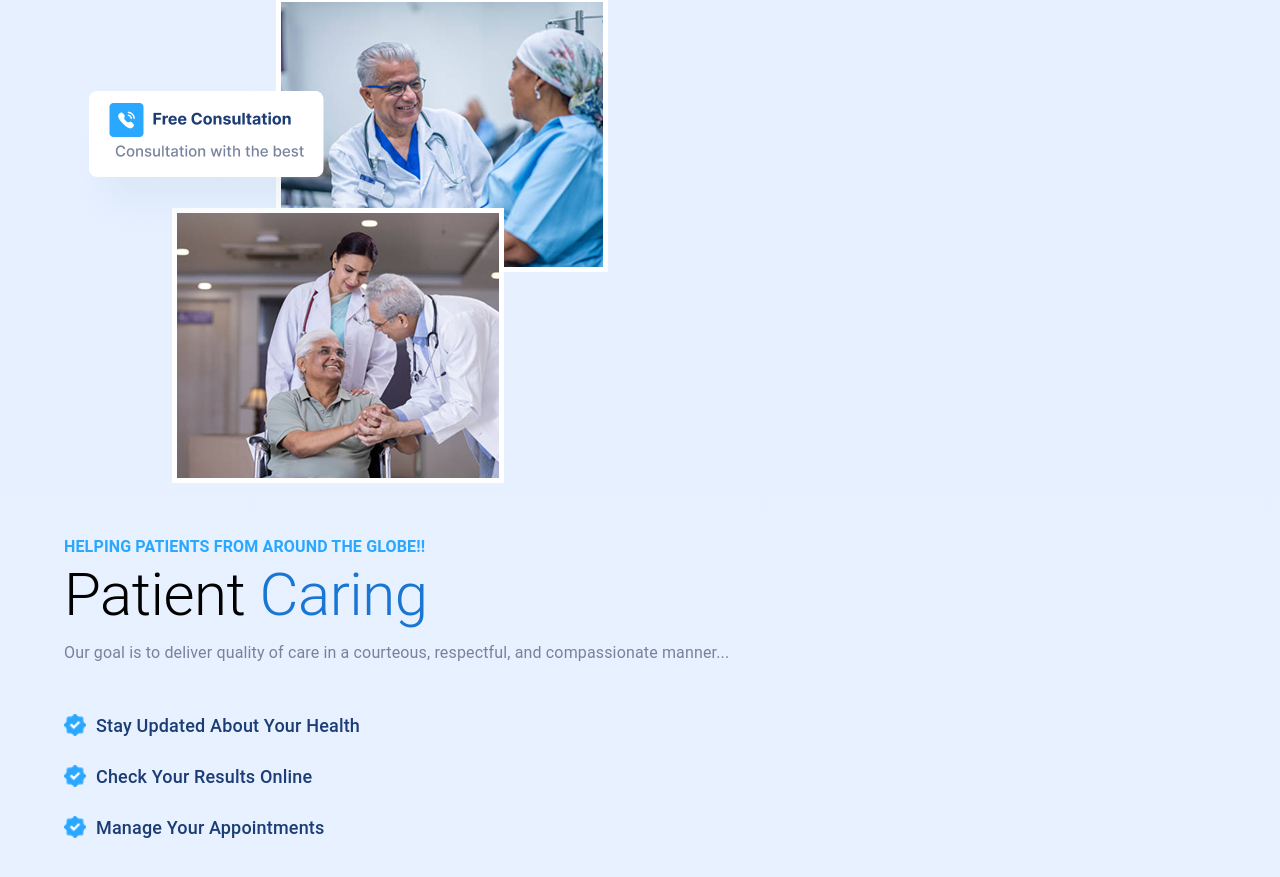
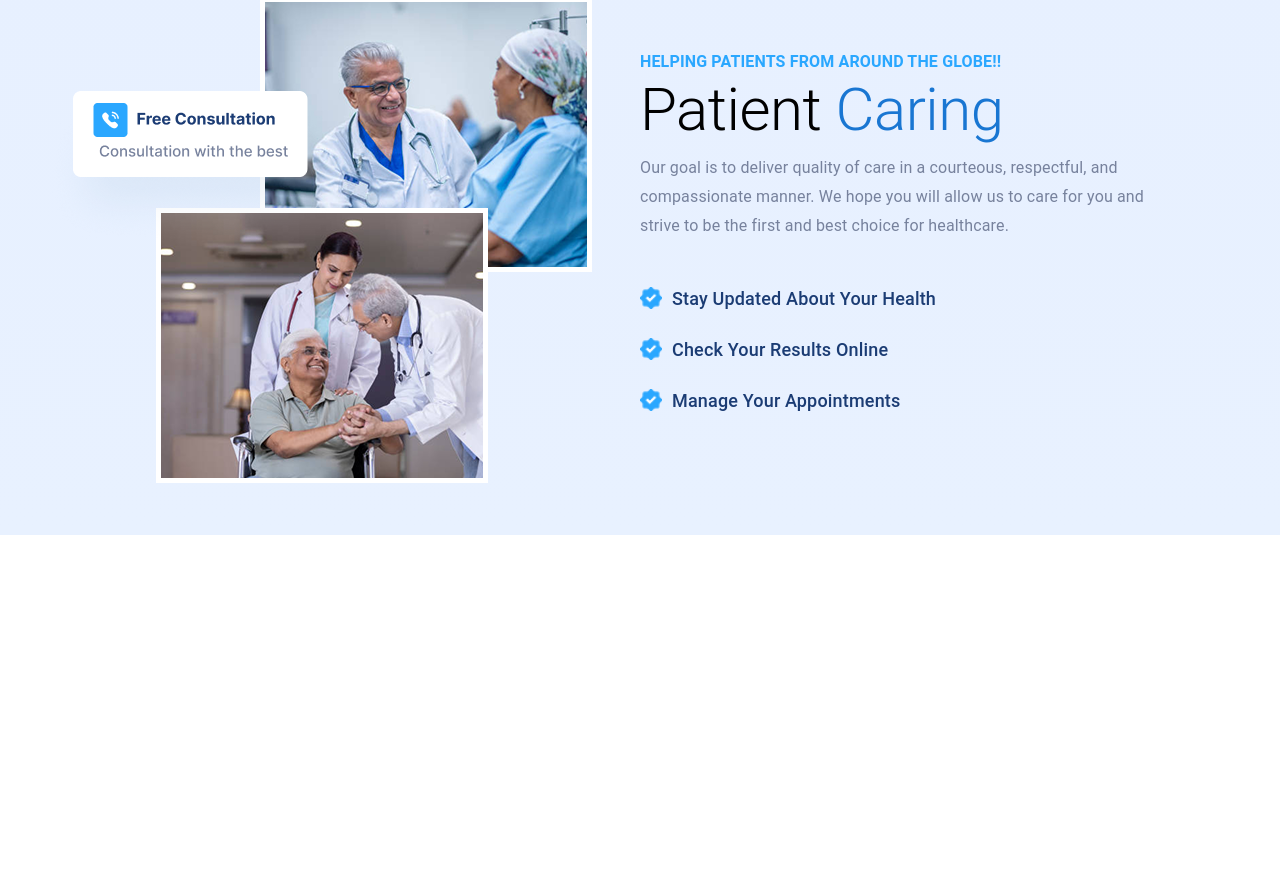
Before and after one commit to reddActim/xmedify_qasimKhan, a React (Create React App) app: page / in a window 1280 px wide. Shown: the part 2438-3315 px from the top of the page. After the commit the page ends 2973 px from the top, so only its background shows below. Built offline with nearby package versions, Linux system fonts and the light colour scheme.

Commit message:
updated patientcare

```diff
--- a/src/components/PatientCare/PatientCare.js
+++ b/src/components/PatientCare/PatientCare.js
@@ -4,10 +4,9 @@ import tick from '../../assets/tick-blue.png'
 
 export default function PatientCare() {
   return (
-    <Box py={6} sx={{ background: "linear-gradient(#E7F0FF, #E8F1FF)" }}>
-      <Container>
+    <Box py={6} px={6} sx={{ background: "linear-gradient(#E7F0FF, #E8F1FF)" }}>
         <Grid container spacing={6} alignItems="center">
-          <Grid item xs={12} md={6}>
+          <Grid item xs={6} md={6} >
             <Box
               component="img"
               src={banner}
@@ -15,8 +14,7 @@ export default function PatientCare() {
             />
           </Grid>
 
-          <Grid item xs={12} md={6}>
-            <Box>
+          <Grid item xs={6} md={6} sx={{ maxWidth: "45%"}}>
               <Typography fontWeight={600} color="#2AA7FF">
                 HELPING PATIENTS FROM AROUND THE GLOBE!!
               </Typography>
@@ -24,8 +22,7 @@ export default function PatientCare() {
                 Patient <Box component="span" color="primary.main">Caring</Box>
               </Typography>
               <Typography color="#77829D" lineHeight={1.8} mb={3}>
-                Our goal is to deliver quality of care in a courteous, respectful, and compassionate manner...
-              </Typography>
+Our goal is to deliver quality of care in a courteous, respectful, and compassionate manner. We hope you will allow us to care for you and strive to be the first and best choice for healthcare.              </Typography>
 
               <List sx={{ fontSize: { xs: 12, md: 18 } }}>
                 {["Stay Updated About Your Health", "Check Your Results Online", "Manage Your Appointments"].map((text, i) => (
@@ -44,10 +41,8 @@ export default function PatientCare() {
                   </ListItem>
                 ))}
               </List>
-            </Box>
           </Grid>
         </Grid>
-      </Container>
     </Box>
   );
 }
```
